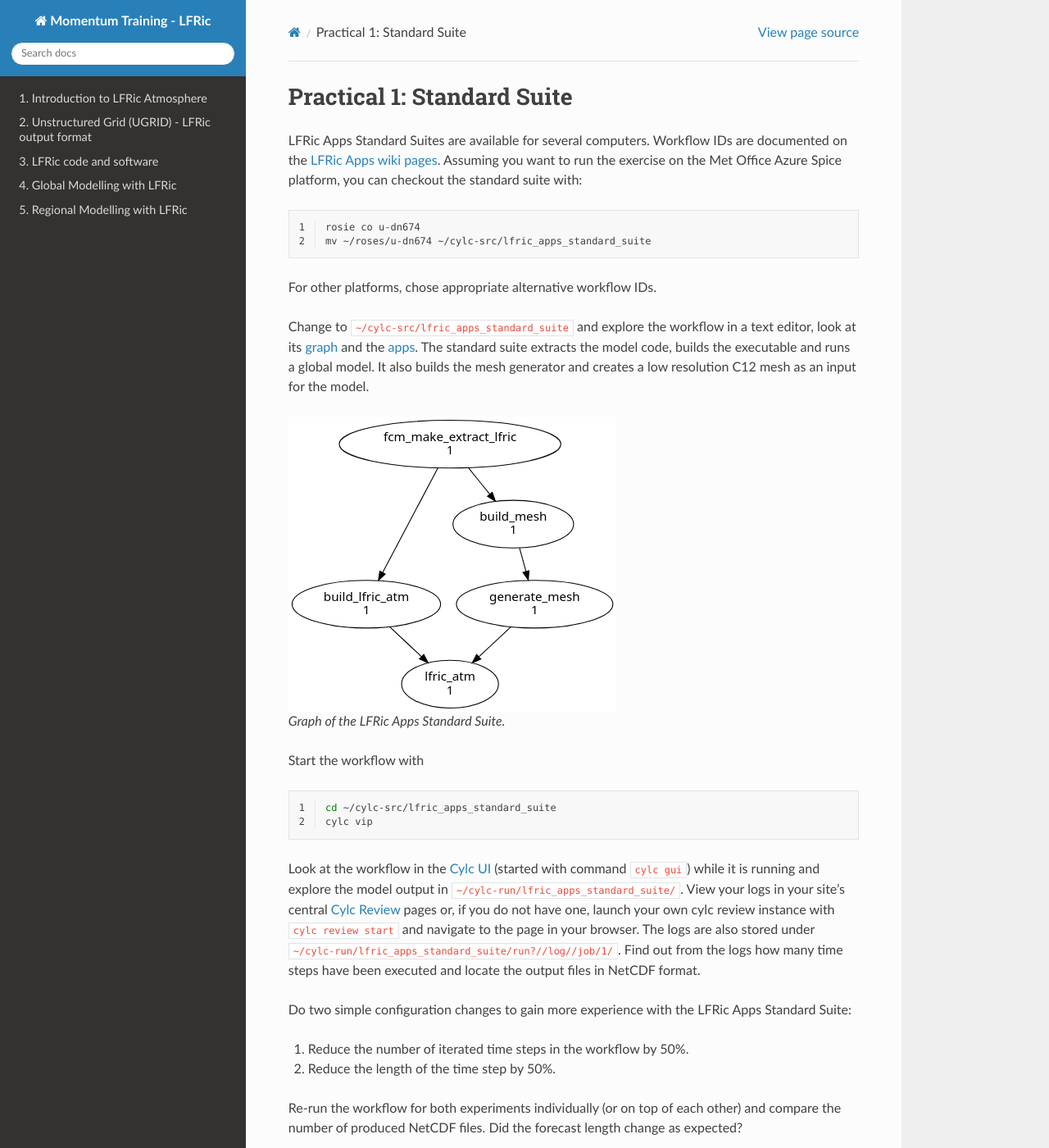
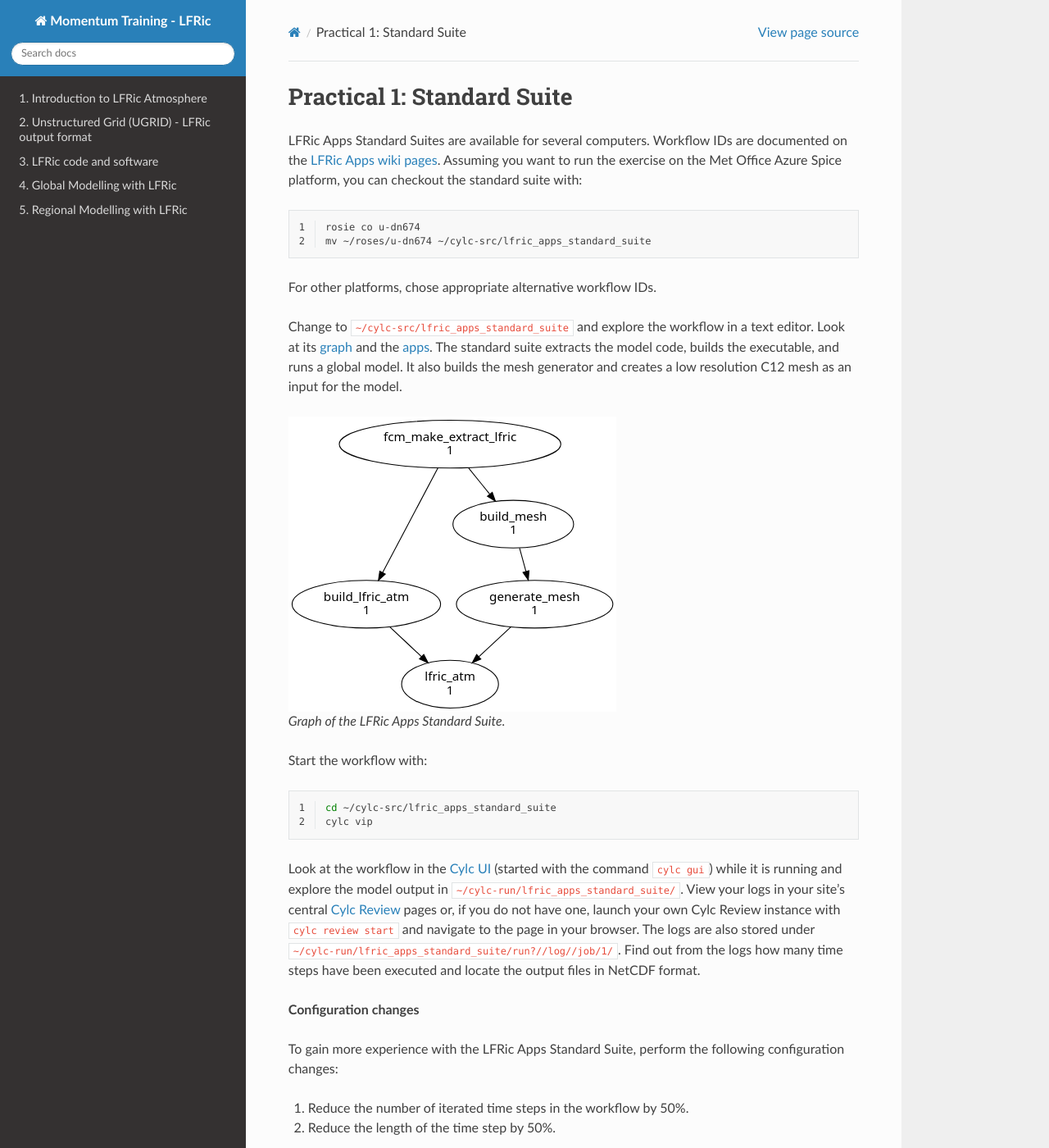
Before and after one commit to MetOffice/LFRic-Atmosphere-Training, a Sphinx documentation site: the page built from source/lfric_infrastructure/practical_standart_suite.rst, in a window 1280 px wide and 1400 px high. Shown: the whole window at 82% size. Built offline with Sphinx 7.4.7 and the Read the Docs theme 3.1.0, drawn with Linux system fonts in a browser that asks for light colours; some of the changed text lies outside the part shown.

Commit message:
IMprove readability of standard suite practical

```diff
--- a/source/lfric_infrastructure/practical_standart_suite.rst
+++ b/source/lfric_infrastructure/practical_standart_suite.rst
@@ -12,7 +12,7 @@
 
 For other platforms, chose appropriate alternative workflow IDs.
 
-Change to ``~/cylc-src/lfric_apps_standard_suite`` and explore the workflow in a text editor, look at its `graph <https://cylc.github.io/cylc-doc/stable/html/glossary.html#term-graph>`_ and the `apps <https://metomi.github.io/rose/doc/html/tutorial/rose/applications.html>`_. The standard suite extracts the model code, builds the executable and runs a global model. It also builds the mesh generator and creates a low resolution C12 mesh as an input for the model.
+Change to ``~/cylc-src/lfric_apps_standard_suite`` and explore the workflow in a text editor. Look at its `graph <https://cylc.github.io/cylc-doc/stable/html/glossary.html#term-graph>`_ and the `apps <https://metomi.github.io/rose/doc/html/tutorial/rose/applications.html>`_. The standard suite extracts the model code, builds the executable, and runs a global model. It also builds the mesh generator and creates a low resolution C12 mesh as an input for the model.
 
 
 .. figure:: /_static/3/lfric_apps_standard_suite.svg
@@ -20,7 +20,7 @@
 
   Graph of the LFRic Apps Standard Suite.
 
-Start the workflow with
+Start the workflow with:
 
 .. code-block:: bash
    :linenos:
@@ -28,13 +28,15 @@
    cd ~/cylc-src/lfric_apps_standard_suite
    cylc vip
 
-Look at the workflow in the `Cylc UI <https://cylc.github.io/cylc-doc/latest/html/user-guide/running-workflows/tasks-jobs-ui.html>`_ (started with command ``cylc gui``) while it is running and explore the model output in ``~/cylc-run/lfric_apps_standard_suite/``. View your logs in your site's central `Cylc Review <https://cylchub/services/cylc-review/>`_ pages or, if you do not have one, launch your own cylc review instance with ``cylc review start`` and navigate to the page in your browser. The logs are also stored under ``~/cylc-run/lfric_apps_standard_suite/run?//log//job/1/``. Find out from the logs how many time steps have been executed and locate the output files in NetCDF format.
+Look at the workflow in the `Cylc UI <https://cylc.github.io/cylc-doc/latest/html/user-guide/running-workflows/tasks-jobs-ui.html>`_ (started with the command ``cylc gui``) while it is running and explore the model output in ``~/cylc-run/lfric_apps_standard_suite/``. View your logs in your site's central `Cylc Review <https://cylchub/services/cylc-review/>`_ pages or, if you do not have one, launch your own Cylc Review instance with ``cylc review start`` and navigate to the page in your browser. The logs are also stored under ``~/cylc-run/lfric_apps_standard_suite/run?//log//job/1/``. Find out from the logs how many time steps have been executed and locate the output files in NetCDF format.
 
-Do two simple configuration changes to gain more experience with the LFRic Apps Standard Suite:
+**Configuration changes**
+
+To gain more experience with the LFRic Apps Standard Suite, perform the following configuration changes:
 
 1) Reduce the number of iterated time steps in the workflow by 50%.
 2) Reduce the length of the time step by 50%.
 
 Re-run the workflow for both experiments individually (or on top of each other) and compare the number of produced NetCDF files. Did the forecast length change as expected?
 
-Hint: In the workflow directory ``~/cylc-src/lfric_apps_standard_suite`` navigate to ``app/lfric_atm`` and edit the configuration ``rose-app.conf`` with ``rose edit`` (or a text editor). You need to modify the variables ``timestep_end`` and ``dt``. The NetCDF files can be found under the path ``~/cylc-run/lfric_apps_standard_suite/run?/work/1/lfric_atm/*nc``.
+**Hint**: In the workflow directory ``~/cylc-src/lfric_apps_standard_suite`` navigate to ``app/lfric_atm`` and edit the configuration ``rose-app.conf`` with ``rose edit`` (or a text editor). You need to modify the variables ``timestep_end`` and ``dt``. The NetCDF files can be found under the path ``~/cylc-run/lfric_apps_standard_suite/run?/work/1/lfric_atm/*nc``.
```
